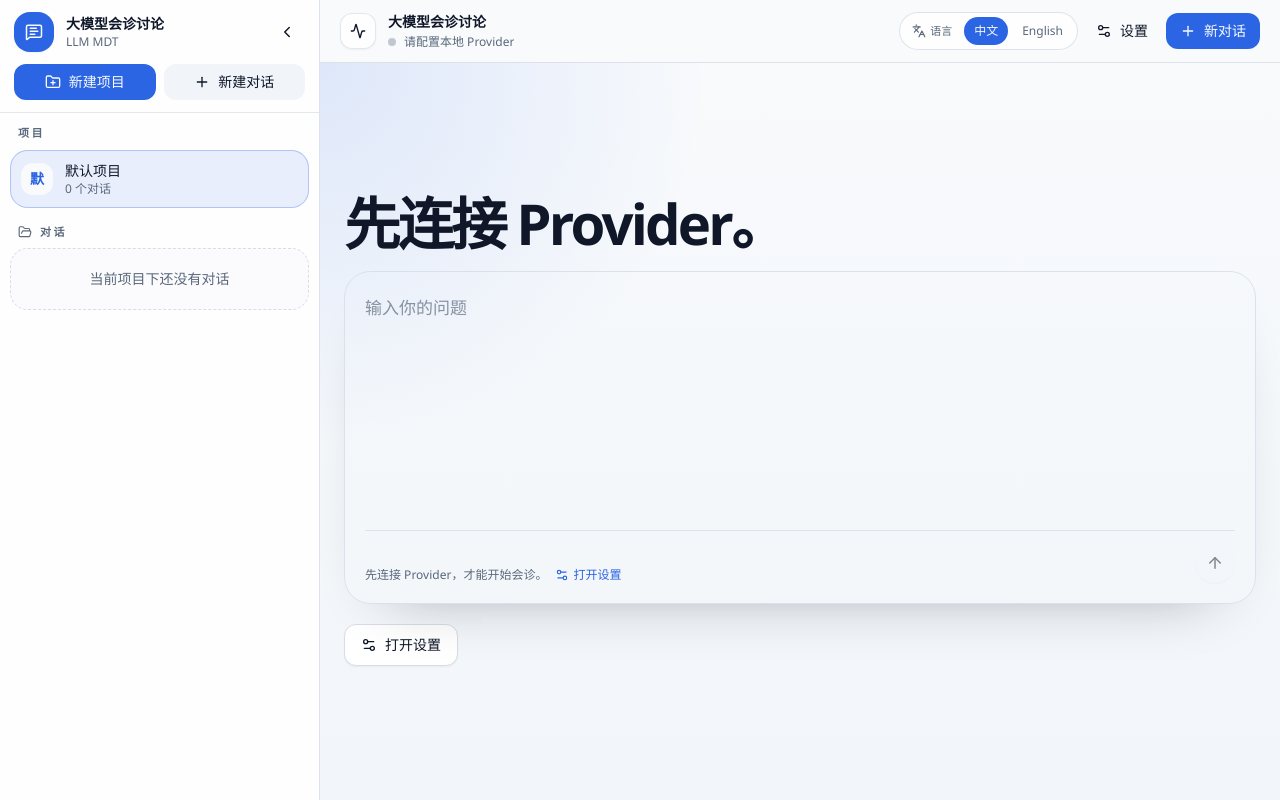
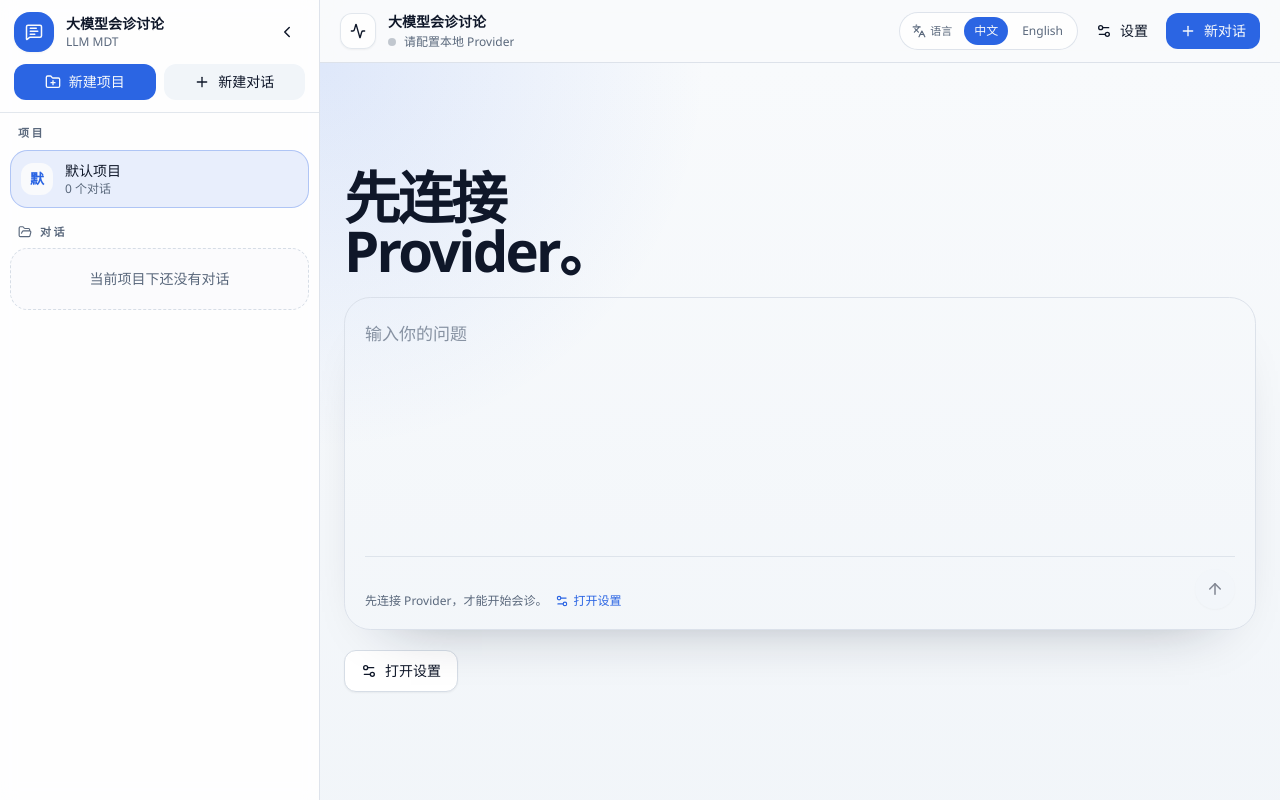
Before and after one commit to yhzhu99/llm-mdt, a Vue app: page / in a window 1280 px wide. Built offline with nearby package versions, Linux system fonts and the light colour scheme; what marked-katex-extension would draw is missing.

Commit message:
refactor(ui): tune hero title wrapping

```diff
--- a/src/components/chat/ChatSurface.vue
+++ b/src/components/chat/ChatSurface.vue
@@ -154,7 +154,7 @@ const emit = defineEmits<{
   (event: 'stop'): void
 }>()
 
-const { t } = useI18n()
+const { locale, t } = useI18n()
 const scrollRootRef = ref<HTMLElement | null>(null)
 const editTextareaRef = ref<HTMLTextAreaElement | null>(null)
 const isEditingLatestPrompt = ref(false)
@@ -173,6 +173,24 @@ const stageRank: Record<StageKey, number> = {
 
 const composerAvailableModels = computed(() => props.runtimeConfig?.council_models || [])
 const hasConversationMessages = computed(() => Boolean(props.conversation?.messages?.length))
+const heroTitleLines = computed(() => {
+  if (!props.providerConfigured) {
+    return [t('configureBrowserProvider')]
+  }
+
+  if (locale.value === 'en') {
+    return [t('welcomeTitleLine1'), t('welcomeTitleLine2')]
+  }
+
+  return [t('welcomeTitle')]
+})
+const heroTitleClass = computed(() =>
+  !props.providerConfigured
+    ? 'max-w-[12ch]'
+    : locale.value === 'en'
+      ? 'max-w-[22ch]'
+      : 'max-w-none md:whitespace-nowrap',
+)
 
 const shortModelName = (model: string) => model.split('/')[1] || model
 const messageTargetStage = (message: AssistantMessage): StageKey => message.runConfig?.targetStage || 'stage3'
@@ -574,11 +592,20 @@ watch(
       data-chat-scroll-root
       class="scrollbar-hide flex-1 overflow-y-auto px-4 py-4 sm:px-6 sm:py-5"
     >
-      <div v-if="!hasConversationMessages" class="mx-auto flex min-h-full w-full max-w-[80rem] items-center">
+      <div v-if="!hasConversationMessages" class="mx-auto flex min-h-full w-full max-w-[72rem] items-center">
         <div class="w-full space-y-5 py-6 sm:py-10">
           <div class="space-y-2">
-            <h2 class="max-w-[22ch] text-[clamp(2.25rem,4.4vw,4.5rem)] font-semibold leading-[0.95] tracking-[-0.05em] text-foreground [text-wrap:balance]">
-              {{ providerConfigured ? t('welcomeTitle') : t('configureBrowserProvider') }}
+            <h2
+              :class="heroTitleClass"
+              class="text-[clamp(2.25rem,4.4vw,4.5rem)] font-semibold leading-[0.95] tracking-[-0.05em] text-foreground"
+            >
+              <span
+                v-for="(line, index) in heroTitleLines"
+                :key="`${line}-${index}`"
+                class="block"
+              >
+                {{ line }}
+              </span>
             </h2>
           </div>
 
```
